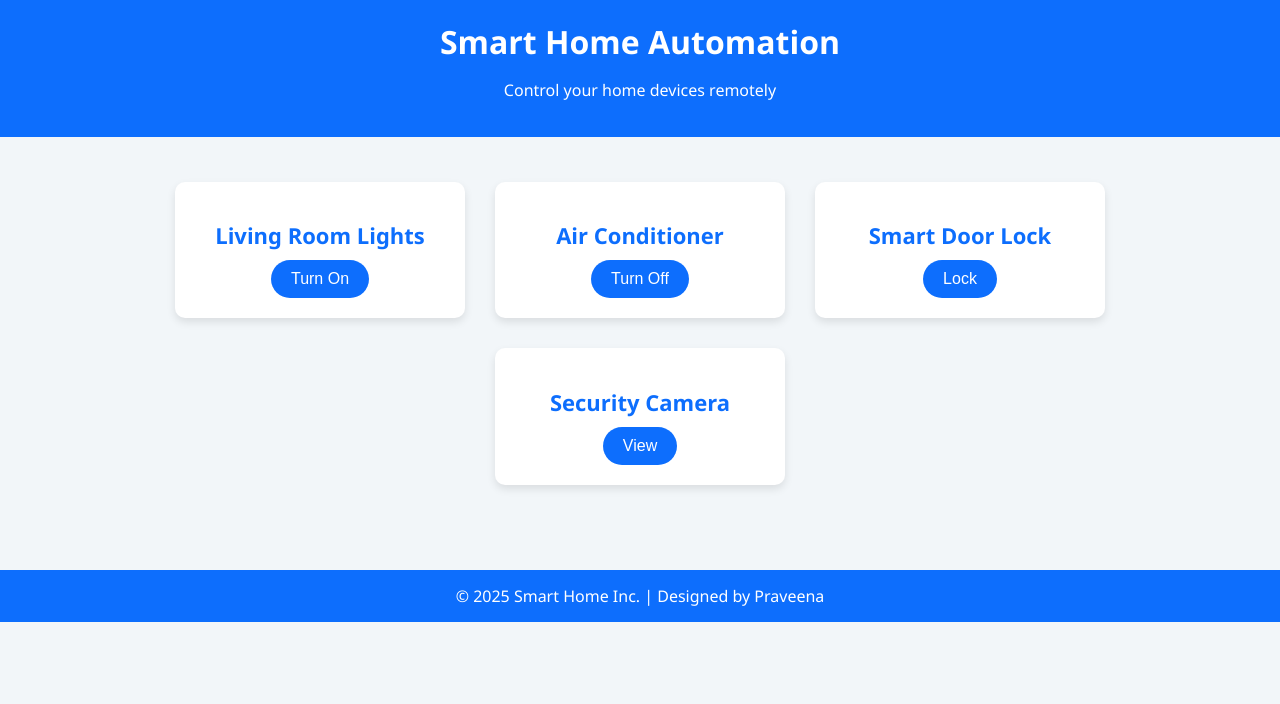
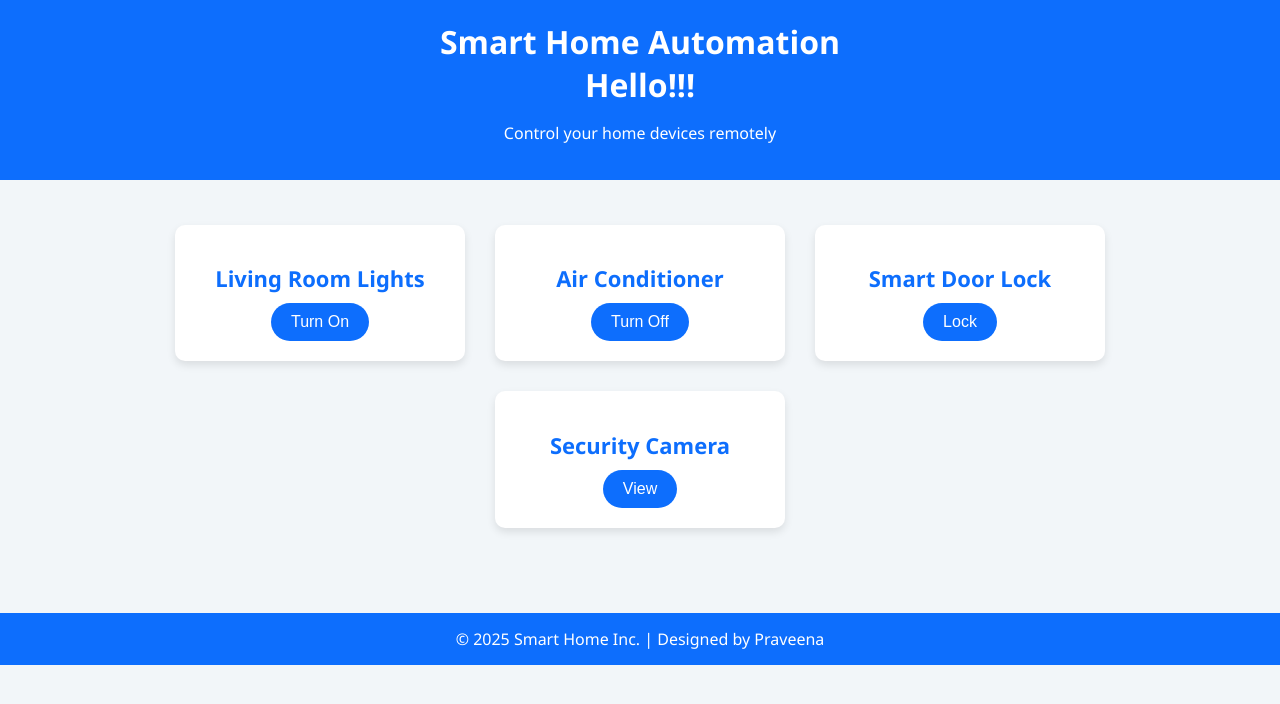
Before and after one commit to Praveena-Lakshmanasamy/HOMEAUTOMATION, a plain HTML site: page index.html in a window 1280 px wide. Drawn offline with Linux system fonts and the light colour scheme.

Commit message:
Update index.html

```diff
--- a/index.html
+++ b/index.html
@@ -77,6 +77,7 @@
 
   <header>
     <h1>Smart Home Automation</h1>
+    <h1>Hello!!!</h1>
     <p>Control your home devices remotely</p>
   </header>
 
```
